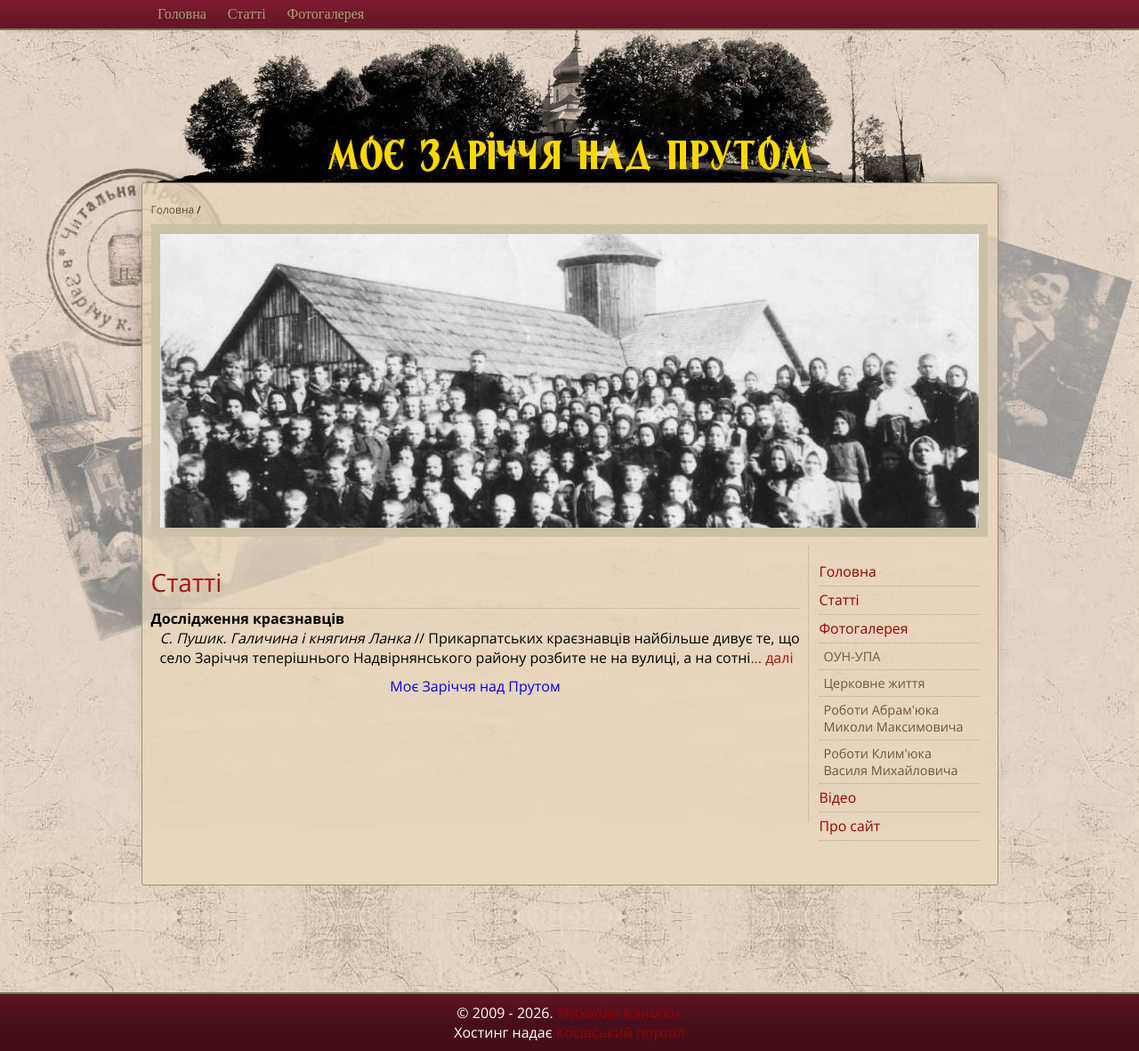
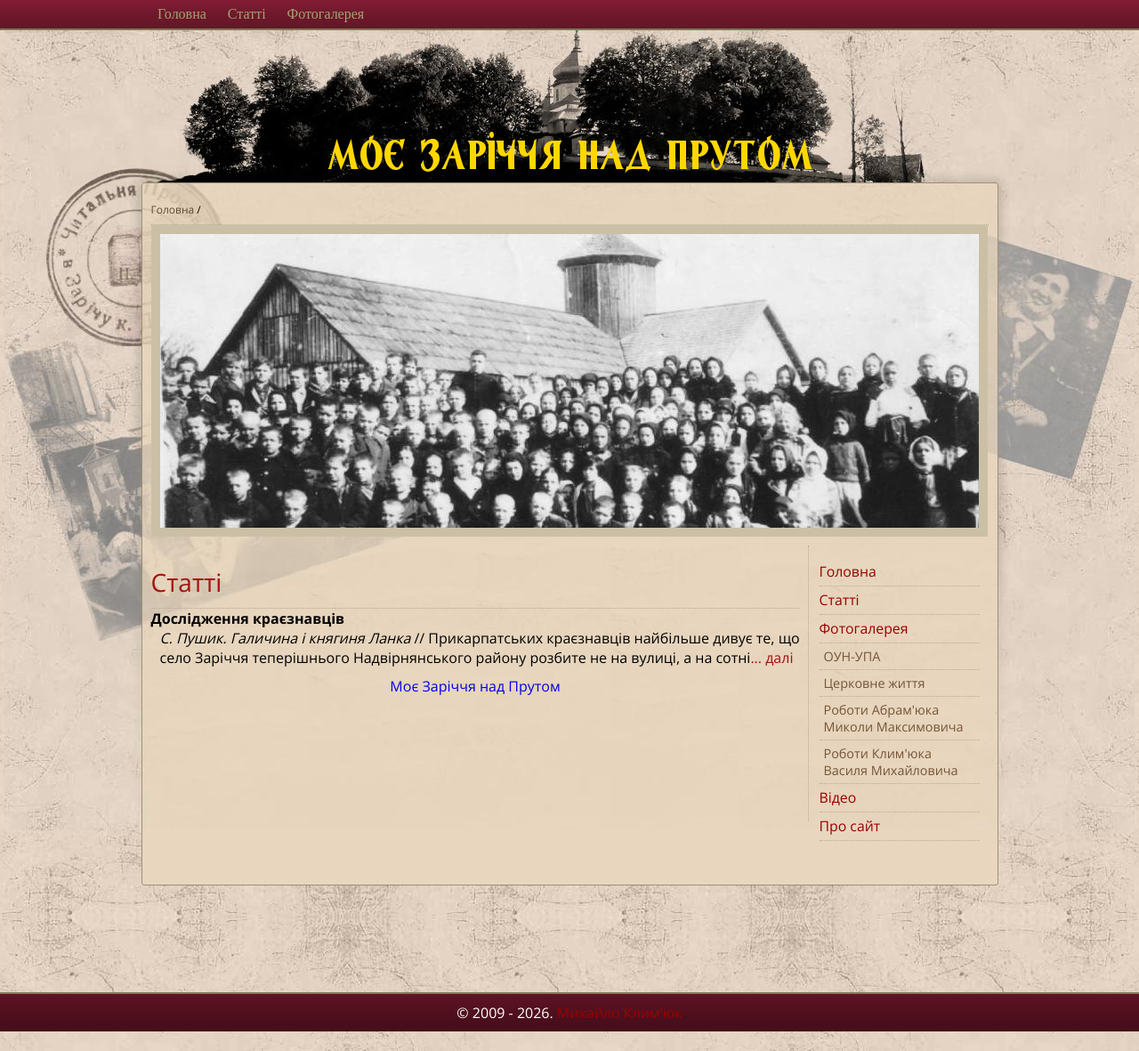
Before and after one commit to zarichchya/zarichchya.github.io, a Jekyll site: the page built from index.html, in a window 1280 px wide. Shown: the whole page at 89% size. Built offline with Jekyll 4.4.1, drawn with Linux system fonts in a browser that asks for light colours; nearby versions of some CDN libraries.

Commit message:
Remove the hosting credit from the footer
"Хостинг надає Косівський портал" no longer applies -- the site is served by
GitHub Pages. Also drops the now-unused site.hosting block from _config.yml.

```diff
--- a/_config.yml
+++ b/_config.yml
@@ -13,11 +13,8 @@ author:
   name: "Михайло Клим'юк"
   url: "https://www.facebook.com/mykhailo.klymyuk"
 
-# Footer credits, verbatim from application/layouts/scripts/layout.phtml
+# Start year of the footer copyright range; the end year is the build year.
 since: 2009
-hosting:
-  name: "Косівський портал"
-  url: "http://kosivart.if.ua/"
 
 # --- third-party ids lifted out of the old templates -------------------------
 google_analytics: "UA-88969692-1"
--- a/_includes/footer.html
+++ b/_includes/footer.html
@@ -1,7 +1,6 @@
 <div id="footer">
 <div id="extend">
 <div style="color:#ffffff; text-align:center;">&copy; {{ site.since }} - {{ site.time | date: "%Y" }}. <a href="{{ site.author.url }}">{{ site.author.name }}</a></div>
-<div style="color:#ffffff; text-align:center;"> Хостинг надає <a href="{{ site.hosting.url }}">{{ site.hosting.name }}</a></div>
 </div>
 <div class="clear"><br /></div>
 </div>
```
